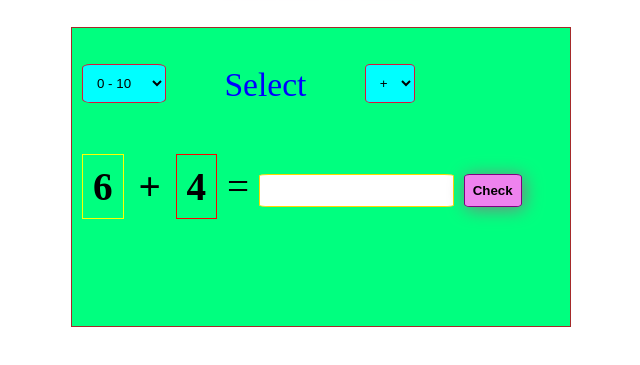
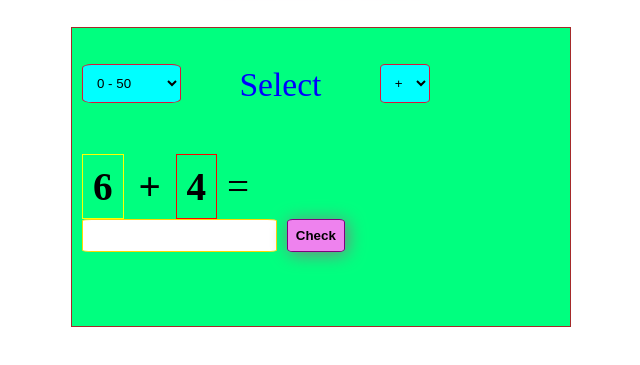
Before and after one commit to jaganath10486/SIMPLE-MATH-GAME, a plain HTML site: page index.html in a window 1280 px wide. Shown: the part 175-540 px from the top of the page, without its empty margins (319-959 px from the left). Drawn offline with Linux system fonts and the light colour scheme.

Commit message:
Update index.html

```diff
--- a/index.html
+++ b/index.html
@@ -15,9 +15,9 @@
         <div class="content">
             <div class="options">
                 <select name="numbers" id="numberRange">
-                    <option value = "1">0 - 10</option>
-                    <option value="2">11 - 20</option>
-                    <option value="3">21 - 30</option>
+                    <option value = "1">0 - 50</option>
+                    <option value="2">51 - 200</option>
+                    <option value="3">201 - 300</option>
                 </select>
                 <label for="Select" id="select">Select</label>
                 <select name="operations" id="operation">
@@ -32,8 +32,11 @@
                 <span id="op">+</span>
                 <span id="number2">5</span>
                 <span id="equal">=</span>
-                <input type="number" id="answer" name="answer">
-                <button type="button" id="checkBtn">Check</button>
+                <form>
+                 <input type="number" id="answer" name="answer">
+                 <button type="button" id="checkBtn">Check</button>
+                </form>
+
             </div>
         </div>
     </div>
```
